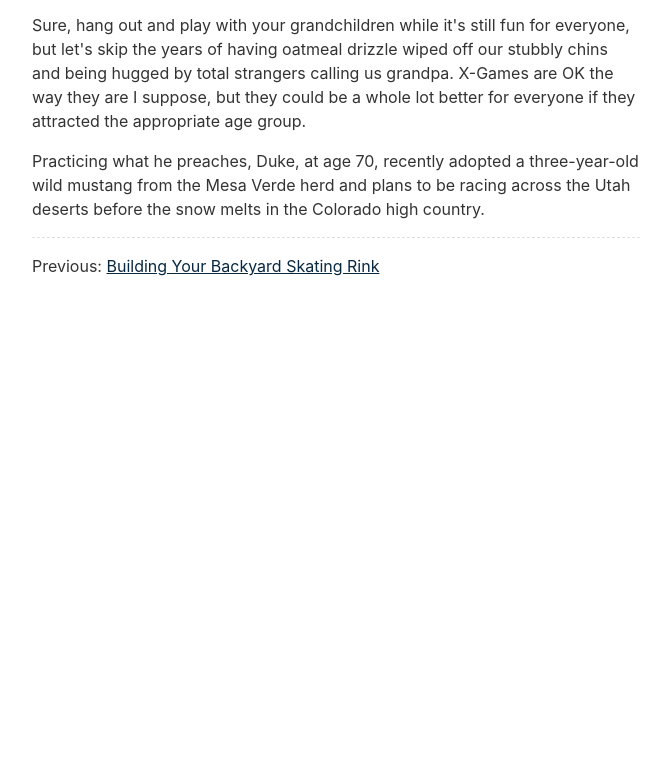
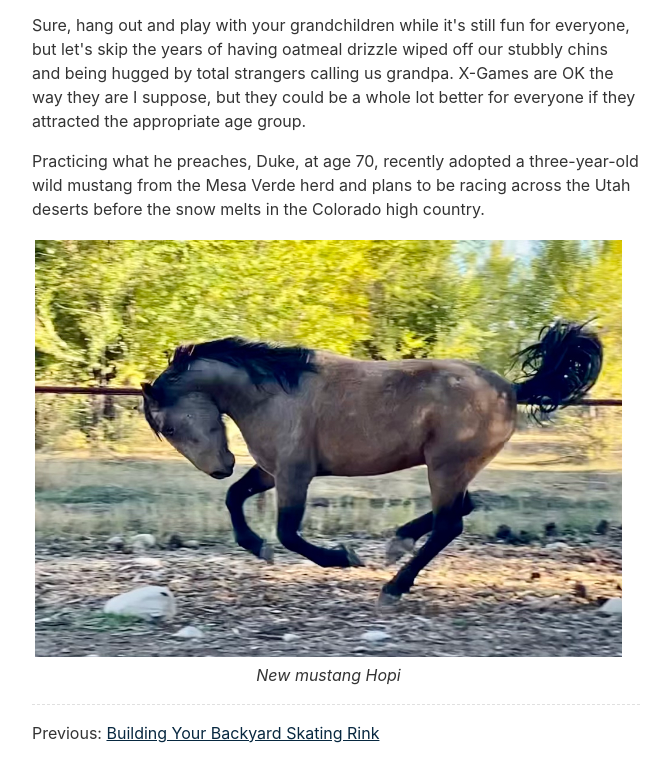
Before and after one commit to alecoad/author-jim-duke, an Eleventy site: page content/blog/senior-x-games/senior-x-games.md in a window 1280 px wide. Shown: the part 2048-2829 px from the top of the page, without its empty margins (304-975 px from the left). Before the commit the page ends 2374 px from the top, so only its background shows below. Built offline with nearby package versions, Linux system fonts and the light colour scheme; Eleventy itself is replaced by a stand-in of ours; files that its build step writes are made by us from their sources; files whose address does not match are found by name.

Commit message:
Add photo

```diff
--- a/content/blog/senior-x-games/senior-x-games.md
+++ b/content/blog/senior-x-games/senior-x-games.md
@@ -26,3 +26,7 @@ To ensure a pleasant and productive hereafter, bodies will (by previous arrangem
 Sure, hang out and play with your grandchildren while it's still fun for everyone, but let's skip the years of having oatmeal drizzle wiped off our stubbly chins and being hugged by total strangers calling us grandpa. X-Games are OK the way they are I suppose, but they could be a whole lot better for everyone if they attracted the appropriate age group.
 
 Practicing what he preaches, Duke, at age 70, recently adopted a three-year-old wild mustang from the Mesa Verde herd and plans to be racing across the Utah deserts before the snow melts in the Colorado high country.
+
+| {% image "./hopi.jpg", "mustang" %} |
+|:--:|
+| *New mustang Hopi* |
```
Also changed, not shown: content/blog/senior-x-games/hopi.jpg (added).
